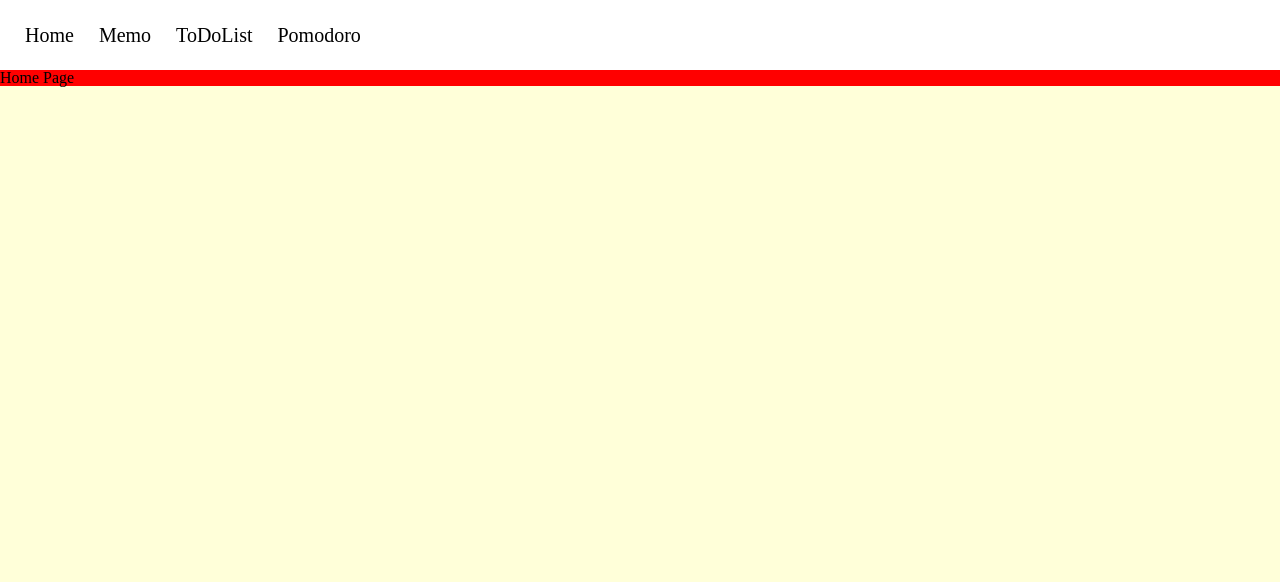
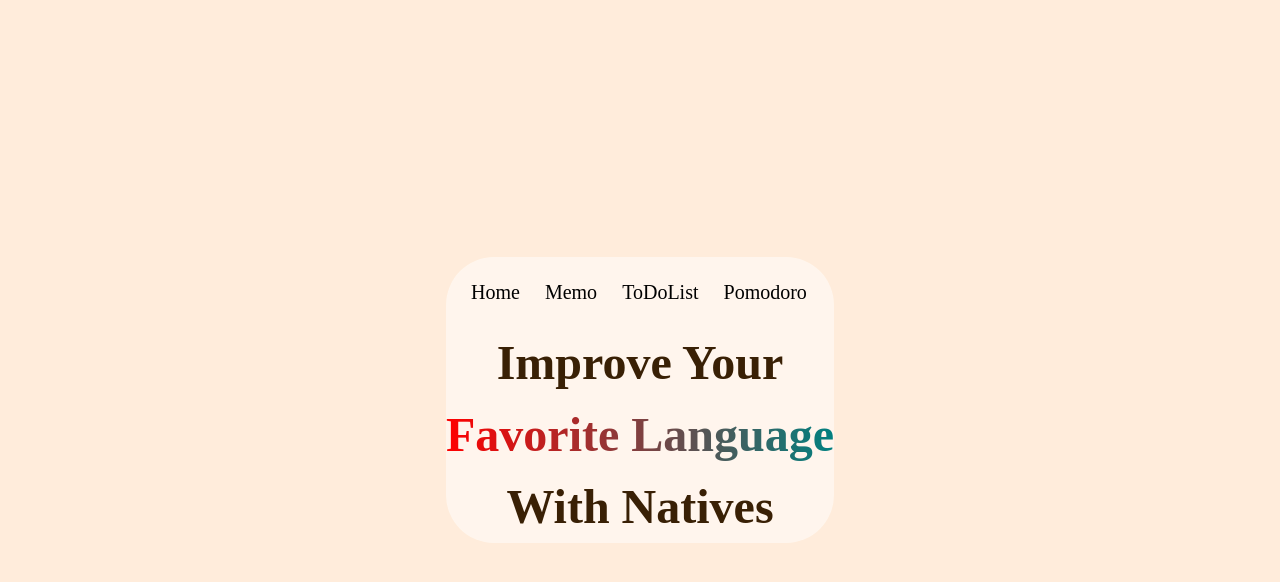
Before and after one commit to sooozi/study-app_ver.01, a React (Create React App) app: page / in a window 1280 px wide. Shown: the top 582 px of the page. Built offline with nearby package versions, Linux system fonts and the light colour scheme.

Commit message:
231127_스타일 컴포넌트 연결

```diff
--- a/src/App.js
+++ b/src/App.js
@@ -5,10 +5,17 @@ import Memo from './pages/Memo';
 import Pomodoro from './pages/Pomodoro';
 import ToDoList from './pages/Memo';
 import NavBar from './layout/NavBar';
+import styled from "styled-components";
+
+const AppWrap = styled.div`
+  background: rgba(255, 255, 255, .5);
+  border-radius: 3rem;
+  overflow: hidden;
+`;
 
 function App() {
   return (
-    <>
+    <AppWrap>
       <NavBar />
       <Routes>
         <Route>
@@ -18,7 +25,7 @@ function App() {
           <Route path='/ToDoList' element={<ToDoList />} />
         </Route>
       </Routes>
-    </>
+    </AppWrap>
   );
 }
 
--- a/src/layout/NavBar.js
+++ b/src/layout/NavBar.js
@@ -1,10 +1,16 @@
 import { Link } from "react-router-dom";
+import styled from "styled-components";
+
+const Nav = styled.div`
+
+`;
 
 function NavBar() {
   return (
+    <>
+    <Nav></Nav>
       <nav
         style={{
-        backgroundColor: "white",
           padding: "25px",
           textAlign: "start",
           fontSize: "20px",
@@ -26,6 +32,7 @@ function NavBar() {
           Pomodoro
         </Link>
       </nav>
+    </>
   );
 }
 
--- a/src/pages/Home.js
+++ b/src/pages/Home.js
@@ -1,14 +1,34 @@
 import styled from "styled-components";
 
 const Wrapper = styled.div`
-  background: red;
+
+`;
+
+const BigTxt = styled.h3`
+  color: rgb(57, 32, 5);
+  text-align: center;
+  font-size: 3rem;
+  font-weight: bolder;
+  line-height: 1.5;
+`;
+
+const GradaBigTxt = styled.h3`
+  background-image: linear-gradient(to left, ${(props) => props.leftColor}, ${(props) => props.rightColor});
+  -webkit-background-clip: text;
+  -webkit-text-fill-color: rgba(0,0,0,0);
+  text-align: center;
+  font-size: 3rem;
+  font-weight: bolder;
+  line-height: 1.5;
 `;
 
 function Home() {
     return (
       <>
         <Wrapper>
-          <h1>Home Page</h1>
+          <BigTxt>Improve Your</BigTxt>
+          <GradaBigTxt leftColor="teal" rightColor="red">Favorite Language</GradaBigTxt>
+          <BigTxt>With Natives</BigTxt>
         </Wrapper>
       </>
     );
--- a/src/style/GlobalStyle.js
+++ b/src/style/GlobalStyle.js
@@ -5,8 +5,13 @@ const GlobalStyle = createGlobalStyle`
   ${reset}
 
   body{
-    background-color: #ffff0026;
+    background-color: rgba(255, 219, 184, .5);
+    display: flex;
+    justify-content: center;
+    align-items: center;
+    height: 100vh;
   }
+
 `;
 
 export default GlobalStyle;
```
Lines whose indentation alone changed are shown as unchanged.
